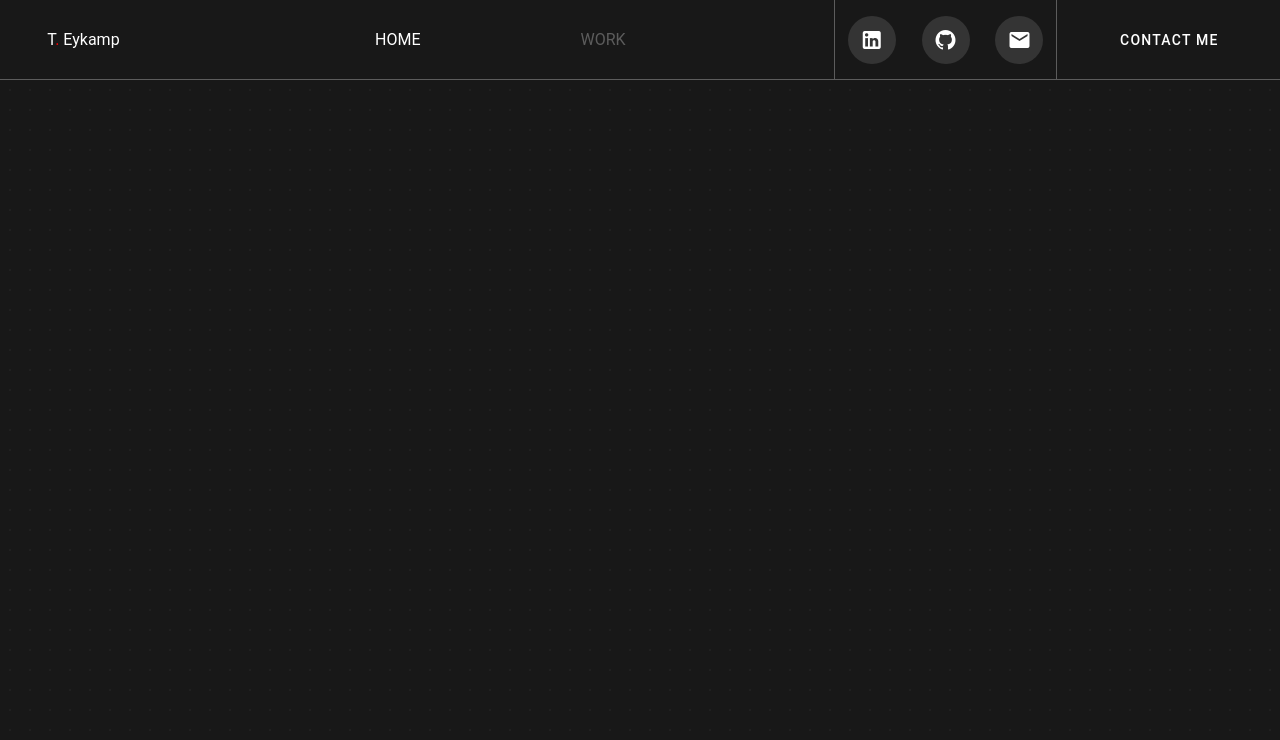
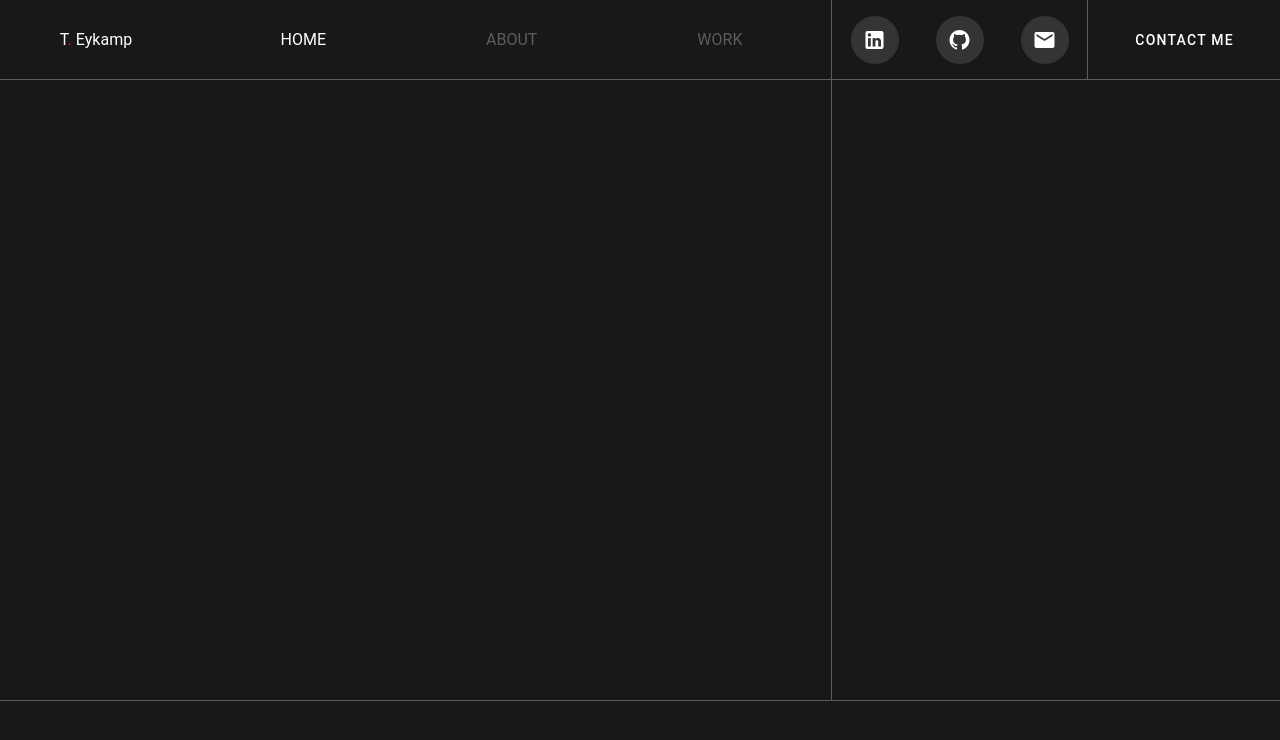
Before and after one commit to teykamp/homepage-2, a Vue app: page / in a window 1280 px wide. Shown: the top 740 px of the page. Built offline with nearby package versions, Linux system fonts and the light colour scheme.

Commit message:
added nav animations

```diff
--- a/src/App.vue
+++ b/src/App.vue
@@ -1,12 +1,22 @@
 <template>
   <v-app class="bg">
     <NavCard />
-    <RouterView />
+    <router-view v-slot="{ Component }">
+      <transition name="delay" mode="out-in">
+        <component :is="Component" />
+      </transition>
+      <transition name="scale" mode="out-in">
+        <div :key="route.path" class="scaling-div"></div>
+      </transition>
+      </router-view>
   </v-app>
 </template>
 
 <script setup lang="ts">
+import { useRoute } from 'vue-router';
 import NavCard from './components/NavCard.vue';
+
+const route = useRoute()
 </script>
 
 <style scoped>
@@ -17,4 +27,40 @@ import NavCard from './components/NavCard.vue';
   height: 100vh;
   width: 100%;
 }
+
+.scaling-div {
+  height: 100vh;
+  width: 100vh;
+  border-radius: 100%;
+  background: black;
+  position: absolute;
+  top: 50vh;
+  left: 50vh;
+  z-index: 100;
+  pointer-events: none;
+  transform: scale(0);
+}
+
+.delay-ender-active,
+.delay-leave-active {
+  transition-delay: 500ms;
+  opacity: 0;
+}
+
+.scale-enter-from,
+.scale-leave-to {
+  opacity: 1;
+}
+
+.scale-enter-active,
+.scale-leave-active {
+  transform: scale(0);
+  transition: transform 500ms ease-in-out;
+}
+
+.scale-enter-from,
+.scale-leave-to {
+  transform: scale(3);
+}
+
 </style>
--- a/src/components/CardAnimationWrapper.vue
+++ b/src/components/CardAnimationWrapper.vue
@@ -23,7 +23,7 @@
         'z-index': '999',
       }"
       ></div>
-    <slot name="card-content"></slot>
+    <slot name="content"></slot>
     </v-sheet>
   </div>
 </template>
--- a/src/components/NavCard.vue
+++ b/src/components/NavCard.vue
@@ -1,5 +1,6 @@
 <template>
   <div
+    v-if="lgAndUp"
     style="height: 80px; background: #181818; border-bottom: 1px solid rgb(92, 92, 92);"
     class="d-flex text-white"
   >
@@ -10,10 +11,11 @@
         }">.</span> Eykamp</p>
       </div>
     </div>
-    <div style=" height: 100%; width: 60%; border-right: 1px solid #5c5c5c;" class="d-flex align-center justify-center text-uppercase">
+    <div style=" height: 100%; width: 50%; border-right: 1px solid #5c5c5c;" class="d-flex align-center justify-center text-uppercase">
       <div
         v-for="(route, index) in routes"
         :key="index"
+        @click="router.push({ name: route.name })"
         :style="{
           color: route.name === currentRoute.name ? '' : '#5c5c5c',
         }"
@@ -28,7 +30,7 @@
         variant="tonal"
       ></v-btn>
     </div>
-    <div style=" height: 100%; width: 20%;" class="d-flex align-center justify-center">
+    <div style=" height: 100%; width: 15%;" class="d-flex align-center justify-center">
       <v-btn
         variant="text"
       >contact me</v-btn>
@@ -39,6 +41,9 @@
 <script setup lang="ts">
 import { ref } from 'vue'
 import { useRouter, useRoute } from 'vue-router'
+import { useDisplay  } from 'vuetify'
+
+const { lgAndUp } = useDisplay()
 
 const router = useRouter()
 const currentRoute = useRoute()
--- a/src/router/index.ts
+++ b/src/router/index.ts
@@ -1,6 +1,7 @@
 import { createRouter, createWebHistory } from 'vue-router'
 import HomeView from '../views/HomeView.vue'
 import AboutView from '../views/AboutView.vue'
+import WorkView from '../views/WorkView.vue'
 
 const router = createRouter({
   history: createWebHistory(import.meta.env.BASE_URL),
@@ -11,9 +12,14 @@ const router = createRouter({
       component: HomeView
     },
     {
-      path: '/',
+      path: '/about',
+      name: 'about',
+      component: AboutView
+    },
+    {
+      path: '/work',
       name: 'work',
-      component: AboutView
+      component: WorkView
     },
   ]
 })
--- a/src/views/HomeView.vue
+++ b/src/views/HomeView.vue
@@ -1,10 +1,30 @@
 <template>
-  <div>
-
-  </div>
+ <div>
+   <div class="d-flex">
+     <div
+       :style="{
+         width: '65%',
+         height: 'calc(100vh - 80px - 100px)',
+         'border-right': '1px solid #5c5c5c',
+       }"
+     ></div>
+     <div
+       :style="{
+         width: '35%',
+         height: 'calc(100vh - 80px - 100px)',
+       }"
+     ></div>
+   </div>
+   <div
+     :style="{
+       width: '100%',
+       height: '100px',
+       'border-top': '1px solid #5c5c5c',
+     }"
+   ></div>
+ </div>
 </template>
 
 <script setup lang="ts">
 import CardAnimationWrapper from '../components/CardAnimationWrapper.vue';
-import NavCardVue from '../components/NavCard.vue';
 </script>
--- /dev/null
+++ b/src/views/WorkView.vue
@@ -0,0 +1,7 @@
+<template>
+  <div>
+  </div>
+</template>
+
+<script setup lang="ts">
+</script>
```
Also changed, not shown: src/views/AboutView.vue (+1 -13 lines).
